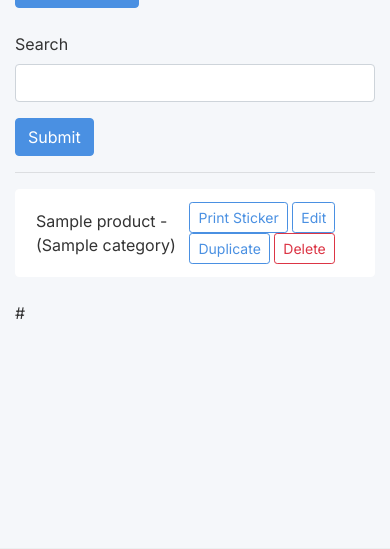
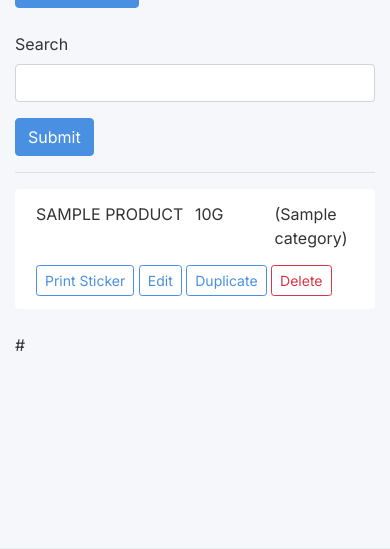
Before and after one commit to ajithrn/product-sticker-app, a Python web app: template app/templates/products.html in a window 390 px wide. Shown: the part 214-763 px from the top of the page. Run offline with Jinja, Linux system fonts and the light colour scheme; the template is opened without the code that fills it: most values are stand-ins (such as "Sample title", 1, 10 or a date in 2020); form fields are guessed from the names that the template uses; some libraries are stand-ins or nearby versions.

Commit message:
Improve product list and search by display net weight
    - Update search results to show product name, net weight, and category
    - Display net weight in product search, product table.
    - Ensure consistent display of weight across all product representations
    _ Update layout and improve usability

```diff
--- a/app/main/products.py
+++ b/app/main/products.py
@@ -38,7 +38,7 @@ def list_products():
         # AJAX search request
         if search_term:  # Check if search_term is not empty
             products = Product.query.filter(Product.name.ilike(f'%{search_term}%')).all()
-            return jsonify([{'id': p.id, 'name': p.name, 'category': p.category.name} for p in products])
+            return jsonify([{'id': p.id, 'name': p.name, 'category': p.category.name, 'net_weight': p.net_weight} for p in products])
         else:
             # Empty search term, return empty JSON array
             return jsonify([])
@@ -72,7 +72,7 @@ def list_products():
 def search_products_post():
     """
     Handles both GET (for AJAX) and POST requests for product search.
-    Includes shelf life in the response for AJAX.
+    Includes shelf life and net_weight in the response for AJAX.
     """
     form = ProductSearchForm()
     if request.method == 'POST':
@@ -84,7 +84,7 @@ def search_products_post():
         search_term = request.args.get('q')
         if search_term:
             products = Product.query.filter(Product.name.ilike(f'%{search_term}%')).all()
-            return jsonify([{'id': p.id, 'name': p.name, 'shelf_life': p.shelf_life, 'category': p.category.name} for p in products])
+            return jsonify([{'id': p.id, 'name': p.name, 'shelf_life': p.shelf_life, 'category': p.category.name, 'net_weight': p.net_weight} for p in products])
         return jsonify([])
 
 
--- a/app/static/css/styles.css
+++ b/app/static/css/styles.css
@@ -327,3 +327,32 @@ a:hover {
   outline: none;
   box-shadow: 0 0 0 2px rgba(108, 92, 231, 0.4);
 }
+
+
+
+@media (max-width: 767.98px) {
+  .product-row {
+    flex-direction: row;
+    flex-wrap: wrap;
+    gap: 15px;
+  }
+  .product-row > div {
+      flex: 0 0 100%;
+      max-width: 100%;
+  }
+  .product-meta {
+    width: 100%;
+  }
+}
+.product-meta {
+  width: 50%;
+  justify-content: space-between;
+  align-items: flex-start;
+}
+.product-meta span:first-child {
+  flex: 0 0 50%;
+}
+.product-meta span:nth-child(2),
+.product-meta span:nth-child(3) {
+  flex: 0 0 25%;
+}
--- a/app/templates/products.html
+++ b/app/templates/products.html
@@ -17,9 +17,13 @@
   {% if products %}
     <ul class="list-group mb-4">
         {% for product in products %}
-        <li class="list-group-item d-flex justify-content-between align-items-center">
-            {{ product.name }} - ({{ product.category.name }})
-            <div>
+        <li class="list-group-item d-flex justify-content-between align-items-center product-row">
+            <div class="d-flex product-meta">
+                <span class="fw-bold">{{ product.name.upper() }}</span>
+                <span>{{ product.net_weight }}G</span>
+                <span>({{ product.category.name }})</span>
+            </div>
+            <div class="product-buttons">
                 <a href="{{ url_for('main.print_stickers_for_product', product_id=product.id) }}" class="btn btn-outline-secondary btn-sm">Print Sticker</a>
                 <a href="{{ url_for('main.edit_product', product_id=product.id) }}" class="btn btn-outline-secondary btn-sm">Edit</a>
                 <a href="{{ url_for('main.duplicate_product', product_id=product.id) }}" class="btn btn-outline-secondary btn-sm">Duplicate</a>
@@ -32,7 +36,6 @@
   {% else %}
     <p>No products available.</p>
   {% endif %}
-
 </div>
 
 <script>
@@ -55,7 +58,11 @@ document.addEventListener('DOMContentLoaded', function() {
                             const li = document.createElement('li');
                             li.className = 'list-group-item d-flex justify-content-between align-items-center';
                             li.innerHTML = `
-                                ${product.name} - (${product.category})
+                                <div class="d-flex product-meta">
+                                    <span class="fw-bold">${product.name.toUpperCase()}</span>
+                                    <span>${product.net_weight ? product.net_weight + 'G' : ''}</span>
+                                    <span>(${product.category})</span>
+                                </div>
                                 <div>
                                     <a href="/print/${product.id}" class="btn btn-outline-secondary btn-sm">Print Sticker</a>
                                     <a href="/product/edit/${product.id}" class="btn btn-outline-secondary btn-sm">Edit</a>
```
Also changed, not shown: app/templates/multi_print.html (+20 -9 lines), app/templates/search.html (+6 -2 lines).
